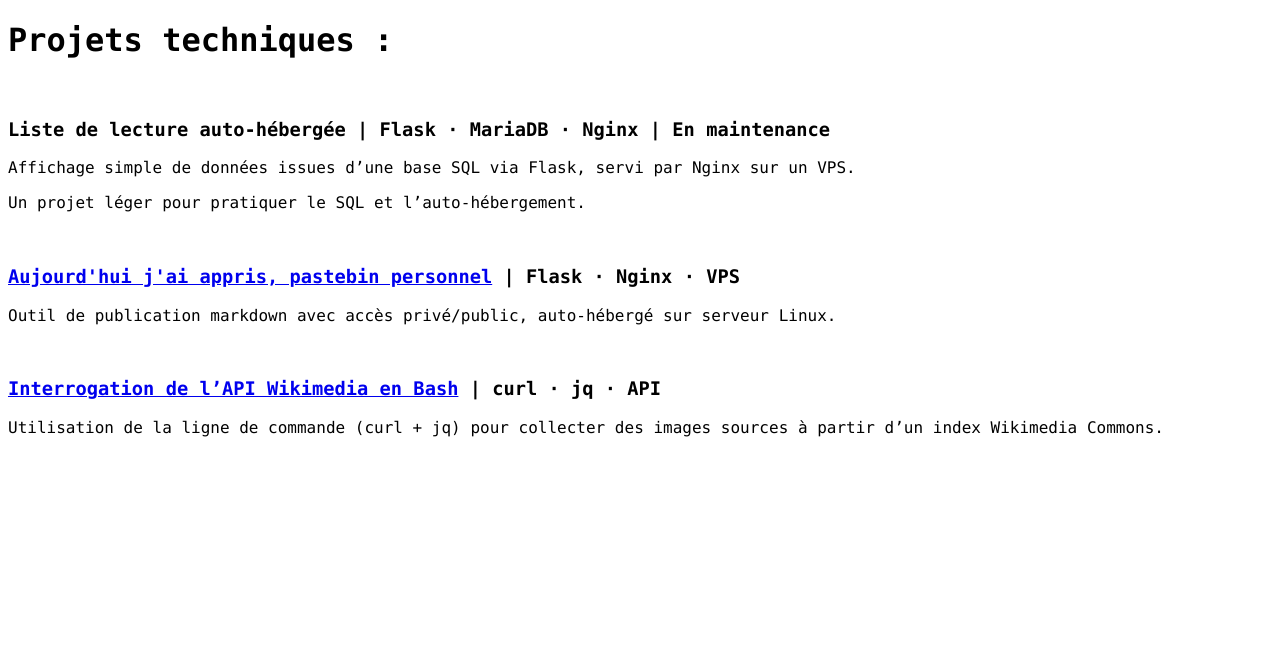
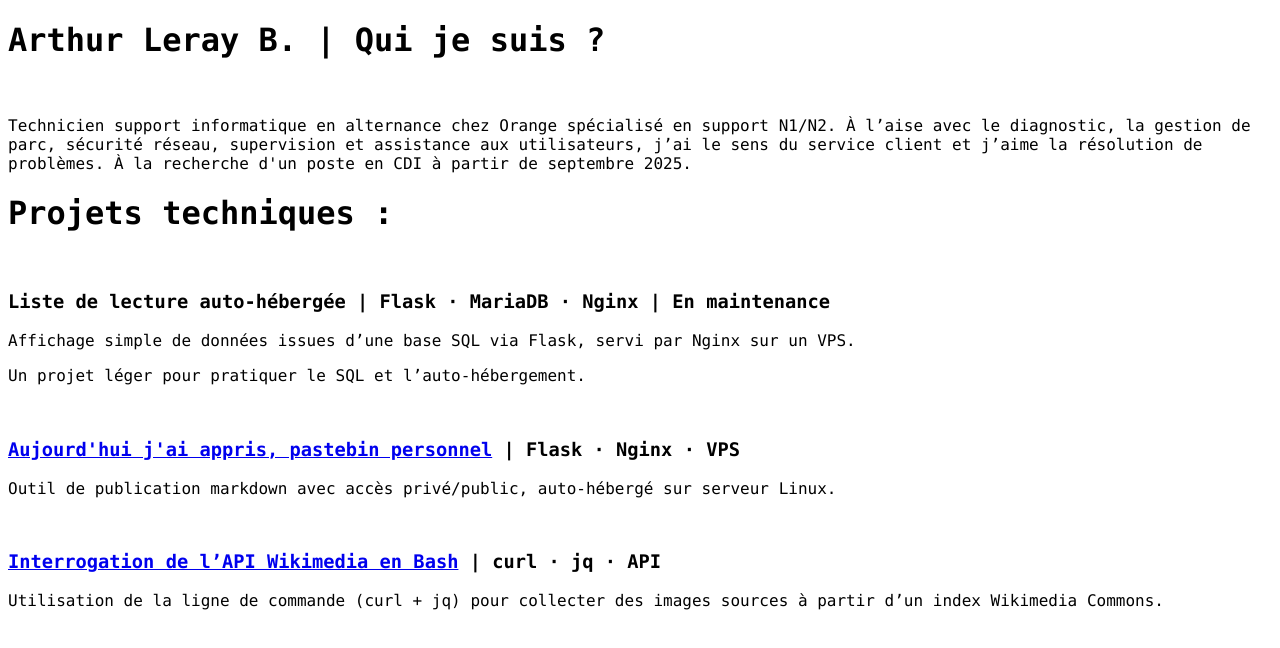
Before and after one commit to arthurlerayberthelot/page, a plain HTML site: page index.html in a window 1280 px wide. Drawn offline with Linux system fonts and the light colour scheme.

Commit message:
Update index.html

```diff
--- a/index.html
+++ b/index.html
@@ -11,6 +11,9 @@
   </head>
   <body>
     <main>
+      <h1>Arthur Leray B. | Qui je suis ?</h1>
+      <br>
+      <div><p>Technicien support informatique en alternance chez Orange spécialisé en support N1/N2. À l’aise avec le diagnostic, la gestion de parc, sécurité réseau, supervision et assistance aux utilisateurs, j’ai le sens du service client et j’aime la résolution de problèmes. À la recherche d'un poste en CDI à partir de septembre 2025.</p></div>
       <h1>Projets techniques :</h1>
       <br>
       <div>
```
